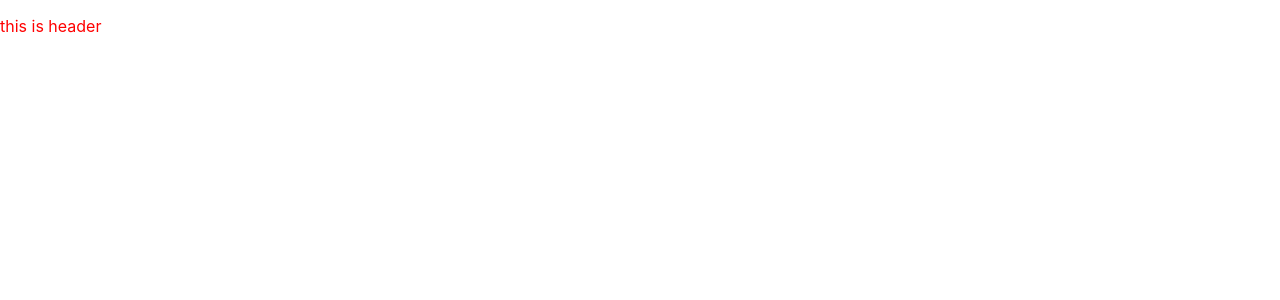
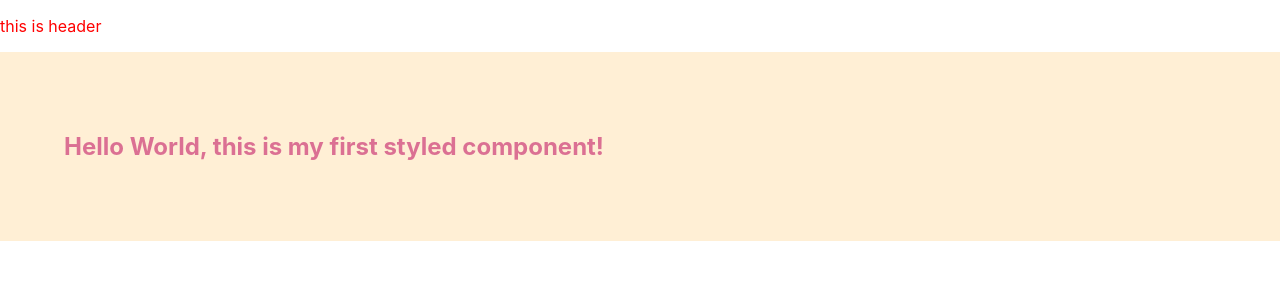
Before and after one commit to yuehaocc/vite-project, a React (Vite) app: page / in a window 1280 px wide. Shown: the top 300 px of the page. Built offline with nearby package versions, Linux system fonts and the light colour scheme.

Commit message:
feat: import CSS in JS

```diff
--- a/src/App.tsx
+++ b/src/App.tsx
@@ -1,5 +1,6 @@
 import { useState } from 'react'
 import Header from './components/Header'
+import StyledComponent from './components/StyledComponent'
 
 function App() {
   const [count, setCount] = useState(0)
@@ -7,6 +8,7 @@ function App() {
   return (
     <div className="App">
       <Header />
+      <StyledComponent />
     </div>
   )
 }
--- /dev/null
+++ b/src/components/StyledComponent/index.tsx
@@ -0,0 +1,18 @@
+import React from "react"
+import styled from 'styled-components'
+
+const Title=styled.h1`
+  font-size: 1.5em;
+  color: palevioletred;
+`;
+
+const Wrapper=styled.div`
+  padding: 4em;
+  background: papayawhip;
+`;
+
+export default ()=>(
+  <Wrapper>
+    <Title>Hello World, this is my first styled component!</Title>
+  </Wrapper>
+)
--- a/vite.config.ts
+++ b/vite.config.ts
@@ -7,7 +7,17 @@ const variablePath=normalizePath(path.resolve('./src/variable.scss'))
 
 // https://vitejs.dev/config/
 export default defineConfig({
-  plugins: [react()],
+  plugins: [
+    react({
+      babel:{
+        plugins:[
+          "babel-plugin-styled-components",
+          "@emotion/babel-plugin"
+        ]
+      },
+      jsxImportSource:"@emotion/react"
+    })
+  ],
   css:{
     modules:{
       generateScopedName:"[name]__[local]__[hash:base64:5]"
```
Also changed, not shown: package.json (+7 -0 lines), 1 other file (tests, documents, lock files or other folders).
